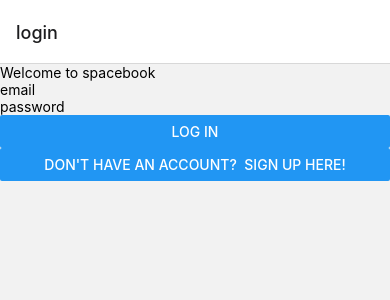
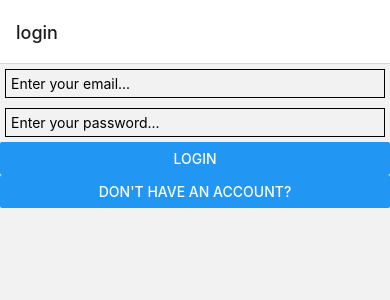
Before and after one commit to mcdermottm97/Spacebook-Client, a React Native app: screen /login in a window 390 px wide. Shown: the top 300 px of the page. Built offline with nearby package versions, Linux system fonts and the light colour scheme.

Commit message:
Update login.js

```diff
--- a/components/login.js
+++ b/components/login.js
@@ -1,31 +1,70 @@
 import React, { Component } from 'react';
-import {
-  Text, View, Button, TextInput,
-} from 'react-native';
+import { Button } from 'react-native';
+import { ScrollView, TextInput } from 'react-native-gesture-handler';
+import AsyncStorage from '@react-native-async-storage/async-storage';
 
 class LoginScreen extends Component {
   constructor(props) {
     super(props);
-    this.state = {};
+
+    this.state = {
+      email: '',
+      password: '',
+    };
   }
 
+  login = async () => {
+    return fetch('http://localhost:3333/api/1.0.0/login', {
+      method: 'post',
+      headers: {
+        'Content-Type': 'application/json',
+      },
+      body: JSON.stringify(this.state),
+    })
+      .then((response) => {
+        if (response.status === 200) {
+          return response.json();
+        } if (response.status === 400) {
+          throw 'Invalid email or password';
+        } else {
+          throw 'Something went wrong';
+        }
+      })
+      .then(async (responseJson) => {
+        console.log(responseJson);
+        await AsyncStorage.setItem('@session_token', responseJson.token);
+        this.props.navigation.navigate('home');
+      })
+      .catch((error) => {
+        console.log(error);
+      });
+  };
+
   render() {
-    const { navigation } = this.props;
-
     return (
-      <View>
-        <Text>Welcome to spacebook</Text>
-        <TextInput placeholder="email" />
-        <TextInput placeholder="password" />
-        <Button
-          title="log in"
-          onPress={() => navigation.navigate('Home')}
+      <ScrollView>
+        <TextInput
+          placeholder="Enter your email..."
+          onChangeText={(email) => this.setState({ email })}
+          value={this.state.email}
+          style={{ padding: 5, borderWidth: 1, margin: 5 }}
+        />
+        <TextInput
+          placeholder="Enter your password..."
+          onChangeText={(password) => this.setState({ password })}
+          value={this.state.password}
+          secureTextEntry
+          style={{ padding: 5, borderWidth: 1, margin: 5 }}
         />
         <Button
-          title="don't have an account?  sign up here!"
-          onPress={() => navigation.navigate('Sign Up')}
+          title="Login"
+          onPress={() => this.login()}
         />
-      </View>
+        <Button
+          title="Don't have an account?"
+          onPress={() => this.props.navigation.navigate('signup')}
+        />
+      </ScrollView>
     );
   }
 }
```
